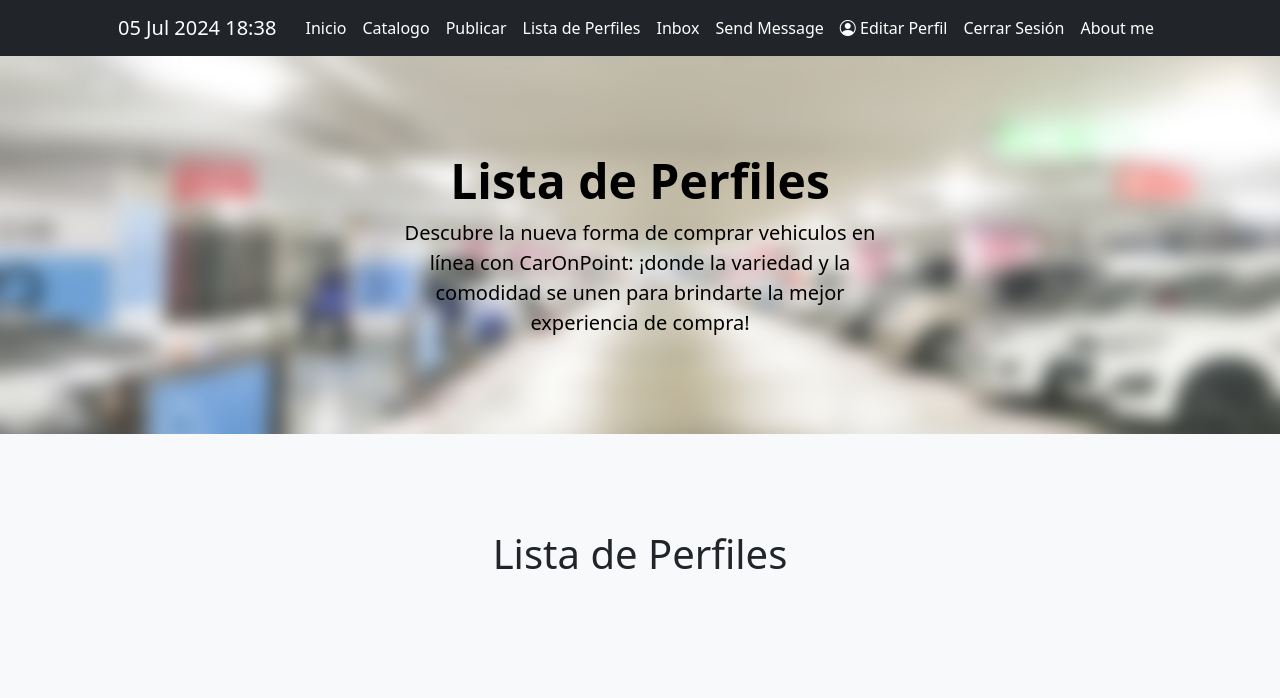
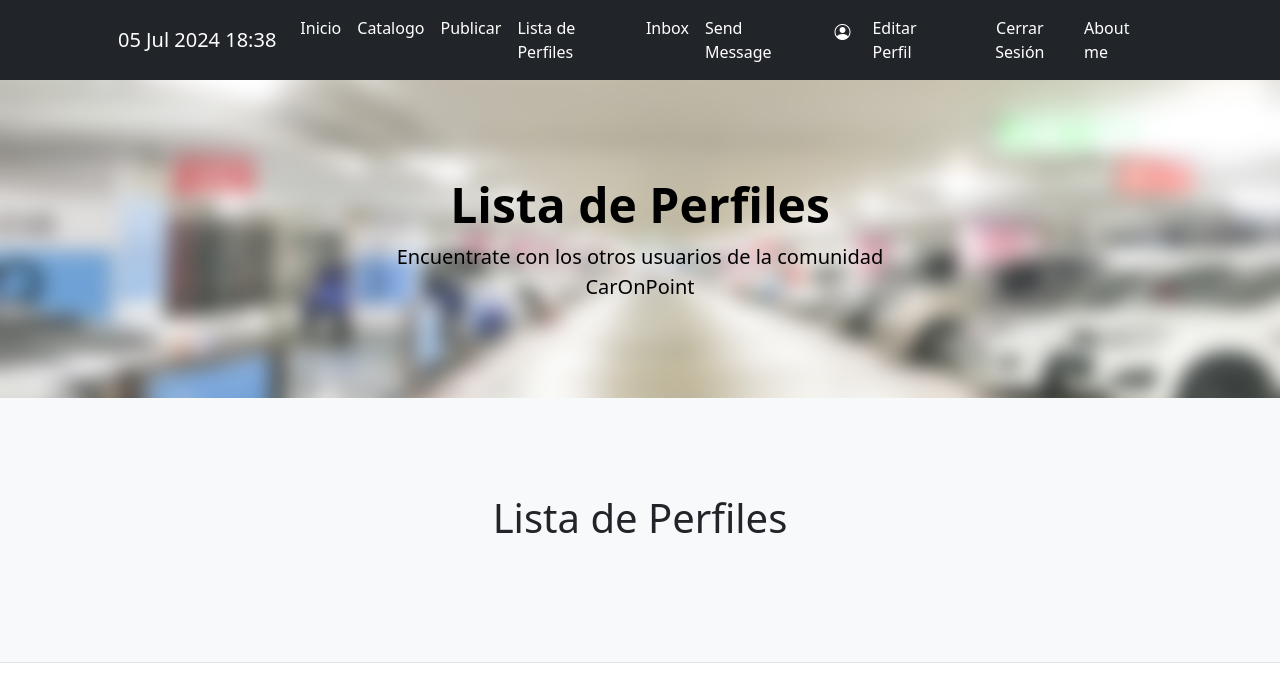
Before and after one commit to fedesosa4848/Proyecto-CarOnPoint, a Django app: page /users/perfiles/ in a window 1280 px wide. Shown: the top 698 px of the page. Run offline with Django 5.2, Linux system fonts and the light colour scheme; the visitor is signed in with stand-in values (Sample User, id 1); some libraries are stand-ins or nearby versions.

Commit message:
features/navbar

```diff
--- a/templates/base.html
+++ b/templates/base.html
@@ -39,6 +39,11 @@
             border-radius: 50%;
             margin-left: 10px;
         }
+
+        .nav-link.avatar-link {
+            display: flex;
+            align-items: center;
+        }
     </style>
 </head>
 <body>
@@ -58,11 +63,11 @@
                         <li class="nav-item"><a class="nav-link active" aria-current="page" href="{% url 'inbox' %}">Inbox</a></li>
                         <li class="nav-item"><a class="nav-link active" aria-current="page" href="{% url 'send_message' %}">Send Message</a></li>
                         <li class="nav-item">
-                            <a class="nav-link active" aria-current="page" href="{% url 'editar_perfil' %}">
+                            <a class="nav-link active avatar-link" aria-current="page" href="{% url 'editar_perfil' %}">
                                 {% if request.user.datauserextra.avatar %}
                                     <img src="{{ request.user.datauserextra.avatar.url }}" alt="Avatar" class="avatar">
                                 {% else %}
-                                    <i class="bi bi-person-circle"></i> <!-- Icono predeterminado si no hay avatar -->
+                                    <i class="bi bi-person-circle avatar"></i> <!-- Icono predeterminado si no hay avatar -->
                                 {% endif %}
                                 Editar Perfil
                             </a>
--- a/users/templates/listar_perfiles.html
+++ b/users/templates/listar_perfiles.html
@@ -7,6 +7,8 @@ Lista de Perfiles
 {% block h1_header %}
 Lista de Perfiles
 {% endblock h1_header %}
+
+{% block about_this_page %}Encuentrate con los otros usuarios de la comunidad CarOnPoint{% endblock about_this_page %}
 
 {% block sub_info_info %}
 <div class="container mt-5">
```
